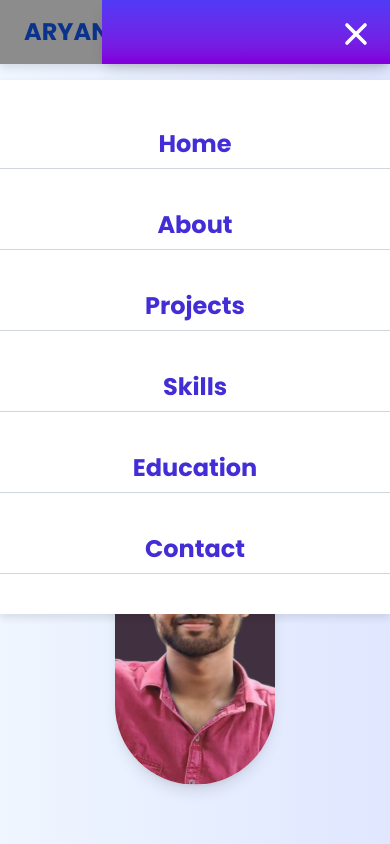
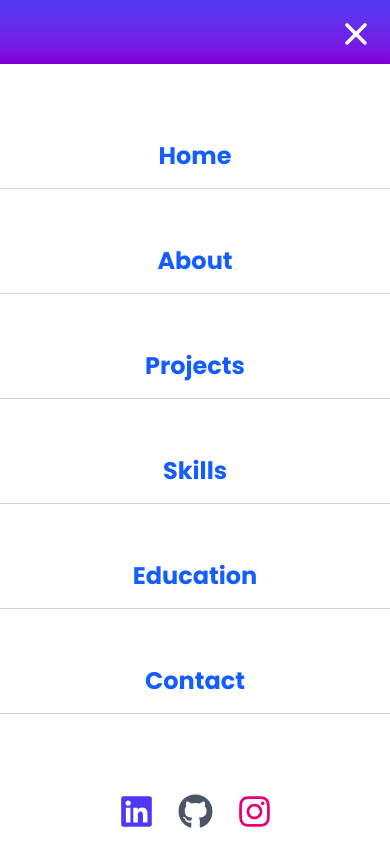
Before and after one commit to aryanverma98/portfolio, a React (Vite) app: page / in a window 390 px wide. Both pictures are taken after a click on the button "Open menu". Shown: the top 844 px of the page. Built offline with nearby package versions, Linux system fonts and the light colour scheme.

Commit message:
Update Navbar.jsx

```diff
--- a/components/Navbar.jsx
+++ b/components/Navbar.jsx
@@ -1,6 +1,7 @@
 import React, { useState, useEffect } from "react";
 import { motion, AnimatePresence } from "framer-motion";
 import { HiMenuAlt3, HiX } from "react-icons/hi";
+import { FaGithub, FaLinkedin, FaInstagram } from "react-icons/fa";
 
 const Navbar = () => {
   const [isOpen, setIsOpen] = useState(false);
@@ -25,7 +26,10 @@ const Navbar = () => {
       <div className="max-w-7xl mx-auto flex items-center justify-between px-6 py-4">
         {/* Logo */}
         <div>
-          <a href="#home" className=" text-2xl md:text-3xl font-extrabold text-blue-600  ">
+          <a
+            href="#home"
+            className=" text-2xl md:text-3xl font-extrabold text-blue-600"
+          >
             ARYAN
           </a>
         </div>
@@ -79,7 +83,7 @@ const Navbar = () => {
               animate={{ x: 0 }}
               exit={{ x: "100%" }}
               transition={{ duration: 0.35, ease: "easeInOut" }}
-              className="fixed top-0 right-0 h-full w-72 bg-gradient-to-b from-indigo-600 to-purple-700 shadow-lg z-50 p-6 flex flex-col"
+              className="fixed top-0 right-0 h-full w-full bg-gradient-to-b from-indigo-600 to-purple-700 shadow-lg z-50 p-6 flex flex-col text-2xl"
             >
               {/* Close button */}
               <button
@@ -90,8 +94,8 @@ const Navbar = () => {
                 <HiX />
               </button>
 
-              {/* Sidebar links with cool animations */}
-              <nav className="mt-20 flex flex-col gap-8 items-center py-10">
+              {/* Sidebar links */}
+              <nav className="mt-16 flex flex-col py-15 gap-10 items-center h-250 ">
                 {navItems.map((item, index) => (
                   <motion.a
                     key={item}
@@ -99,12 +103,47 @@ const Navbar = () => {
                     onClick={() => setIsOpen(false)}
                     initial={{ x: 50, opacity: 0 }}
                     animate={{ x: 0, opacity: 1 }}
-                transition={{ delay: index * 0.1, type: "spring", stiffness: 120 }}
-                className="w-full text-center text-2xl font-bold text-indigo-700 py-2 border-b border-gray-300 hover:border-yellow-300 transition-colors"
+                    transition={{
+                      delay: index * 0.1,
+                      type: "spring",
+                      stiffness: 120,
+                    }}
+                    className="flex items-center justify-center w-full text-center text-2xl font-bold text-blue-600 py-4 border-b border-gray-300 transition-colors"
                   >
                     {item}
                   </motion.a>
                 ))}
+
+                {/* ✅ Social Media Icons below Contact */}
+                <div className="flex justify-center gap-6 mt-10  ">
+                  <motion.a
+                    href="https://www.linkedin.com/in/aryan-verma-7545a4303"
+                    target="_blank"
+                    whileHover={{ scale: 1.2, rotate: 5 }}
+                    whileTap={{ scale: 0.9 }}
+                    className="text-indigo-600 hover:text-white transition-colors"
+                  >
+                    <FaLinkedin size={35} />
+                  </motion.a>
+                  <motion.a
+                    href="https://github.com/aryanverma98"
+                    target="_blank"
+                    whileHover={{ scale: 1.2, rotate: 5 }}
+                    whileTap={{ scale: 0.9 }}
+                    className="text-gray-600 hover:text-white transition-colors"
+                  >
+                    <FaGithub size={35} />
+                  </motion.a>
+                  <motion.a
+                    href="https://www.instagram.com/aryan1_786/"
+                    target="_blank"
+                    whileHover={{ scale: 1.2, rotate: 5 }}
+                    whileTap={{ scale: 0.9 }}
+                    className="text-pink-600 hover:text-pink-400 transition-colors"
+                  >
+                    <FaInstagram size={35} />
+                  </motion.a>
+                </div>
               </nav>
             </motion.div>
           </>
```
Lines whose indentation alone changed are shown as unchanged.
